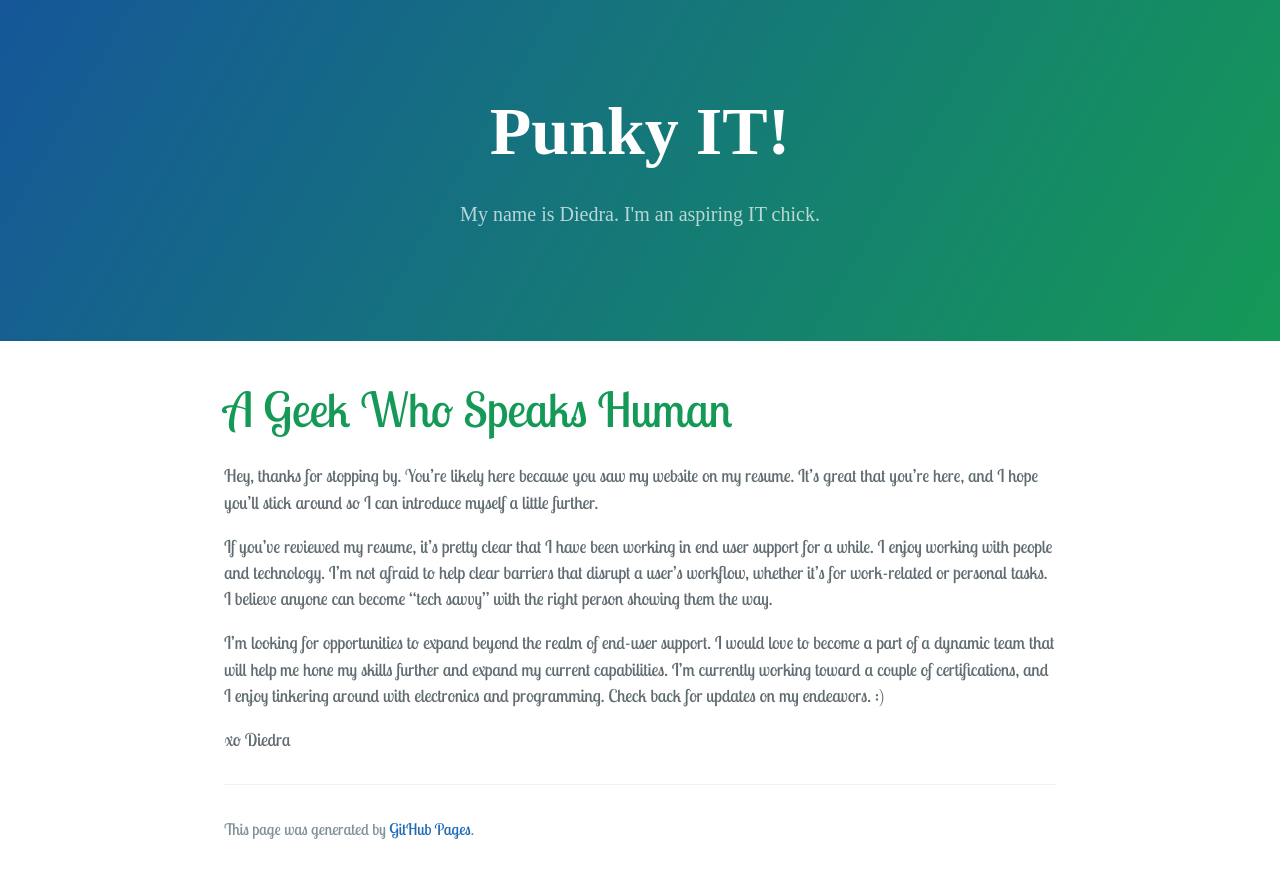
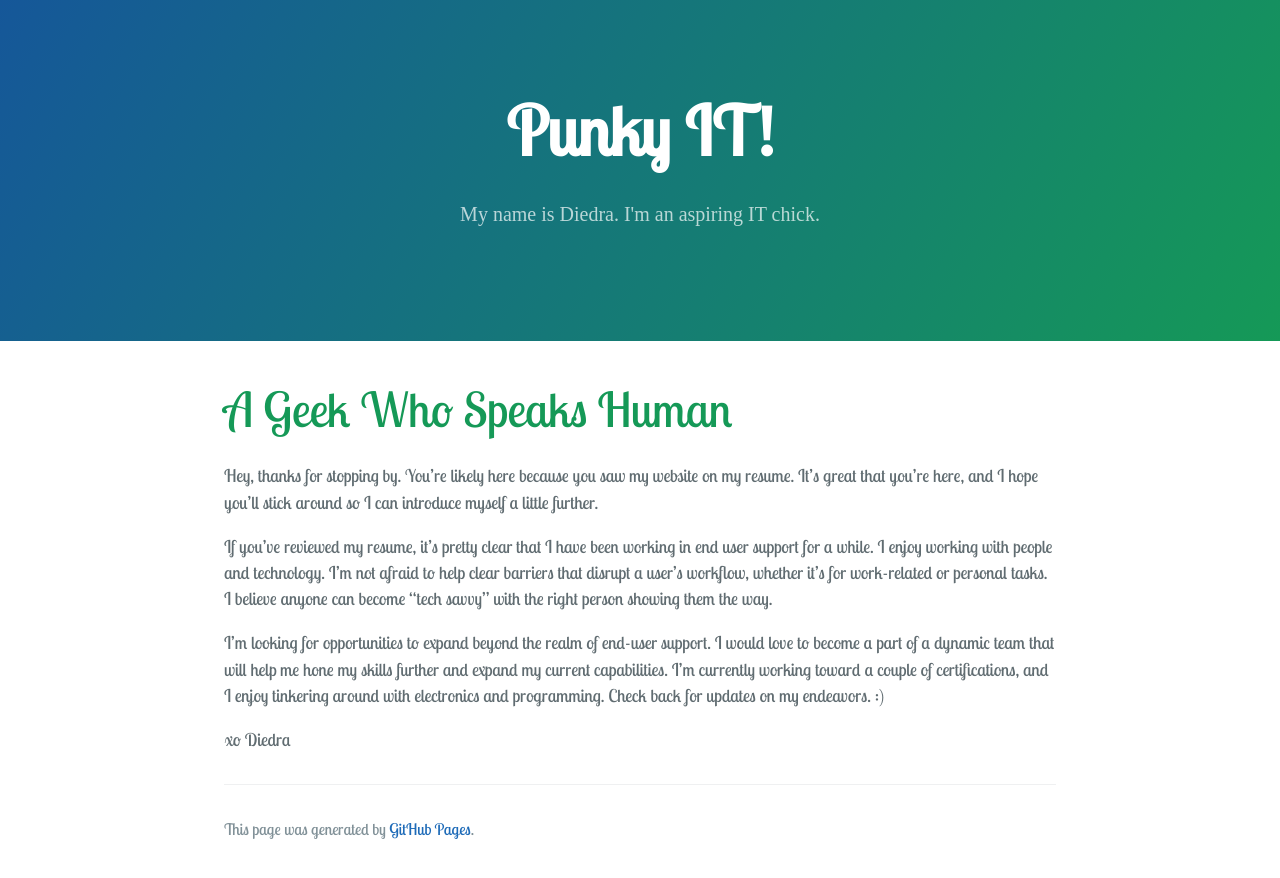
Before and after one commit to punkyit/punkyit.github.io, a Jekyll site: the page built from index.md, in a window 1280 px wide. Shown: the top 878 px of the page. Built offline with Jekyll 4.4.1, drawn with Linux system fonts in a browser that asks for light colours; some web fonts are replaced; our own code applies the rules of GitHub Pages for plain Markdown files.

Commit message:
Update style.scss

```diff
--- a/assets/css/style.scss
+++ b/assets/css/style.scss
@@ -30,12 +30,12 @@ h4 {
 }
 
 .project-name {
-  font-family: 'Nixie One', serif;
+  font-family: 'Lobster Two', serif;
   font-size: 68px;
 }
 
 
 .project tagline {
-  font-family: 'Nixie One', serif;
+  font-family: 'Permanent Marker', serif;
   font-size: 48px;
 }
```
